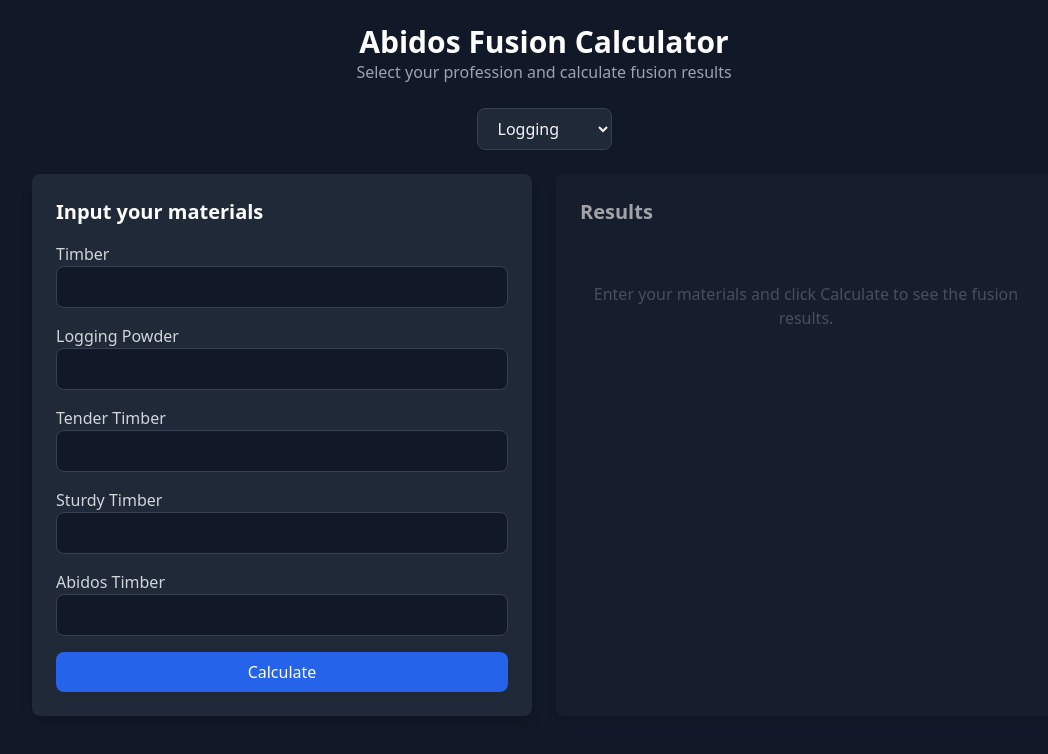
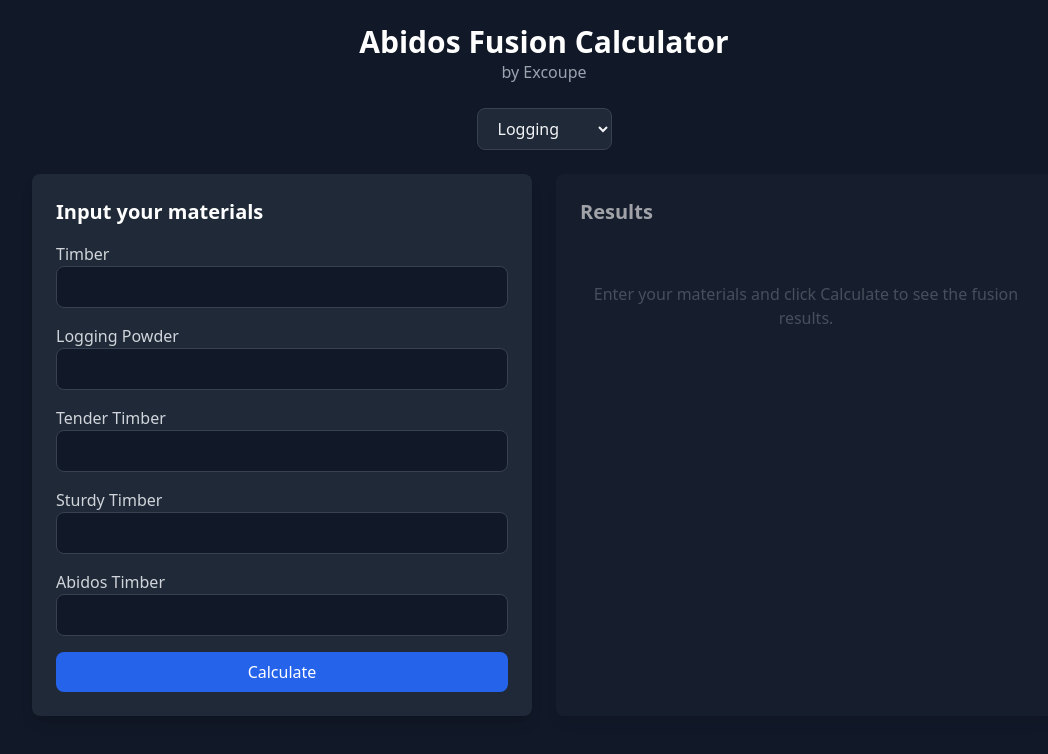
Before and after one commit to nimotv3169-collab/power-of-abidos, a plain HTML site: page calculator.html in a window 1280 px wide. Shown: the whole page, without its empty margins (96-1144 px from the left). Drawn offline with nearby package versions, Linux system fonts and the light colour scheme.

Commit message:
Update calculator.html

```diff
--- a/calculator.html
+++ b/calculator.html
@@ -39,7 +39,7 @@
 
   <header class="w-full text-center mb-6">
     <h1 class="text-3xl font-bold text-white">Abidos Fusion Calculator</h1>
-    <p class="text-gray-400">Select your profession and calculate fusion results</p>
+    <p class="text-gray-400">by Excoupe</p>
   </header>
 
   <div class="mb-6">
@@ -272,4 +272,5 @@
     });
   </script>
 </body>
+
 </html>
```
